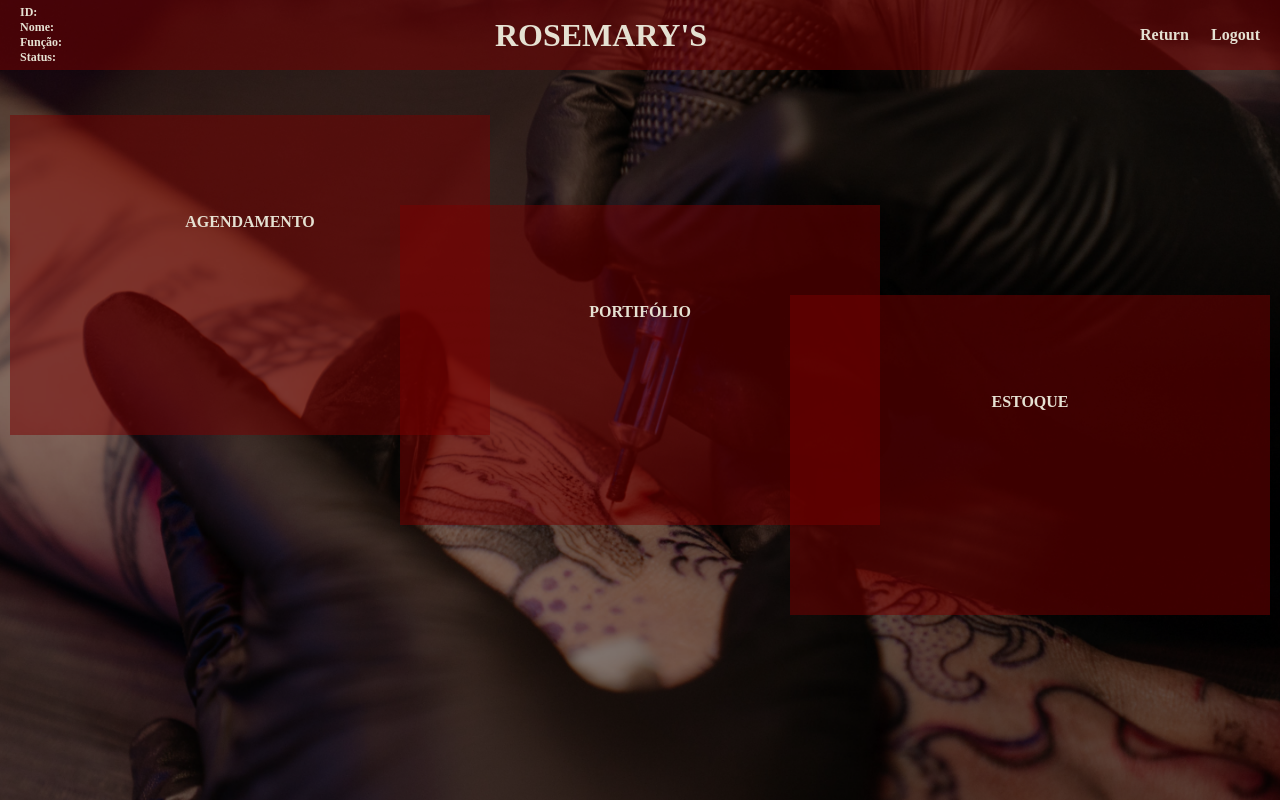
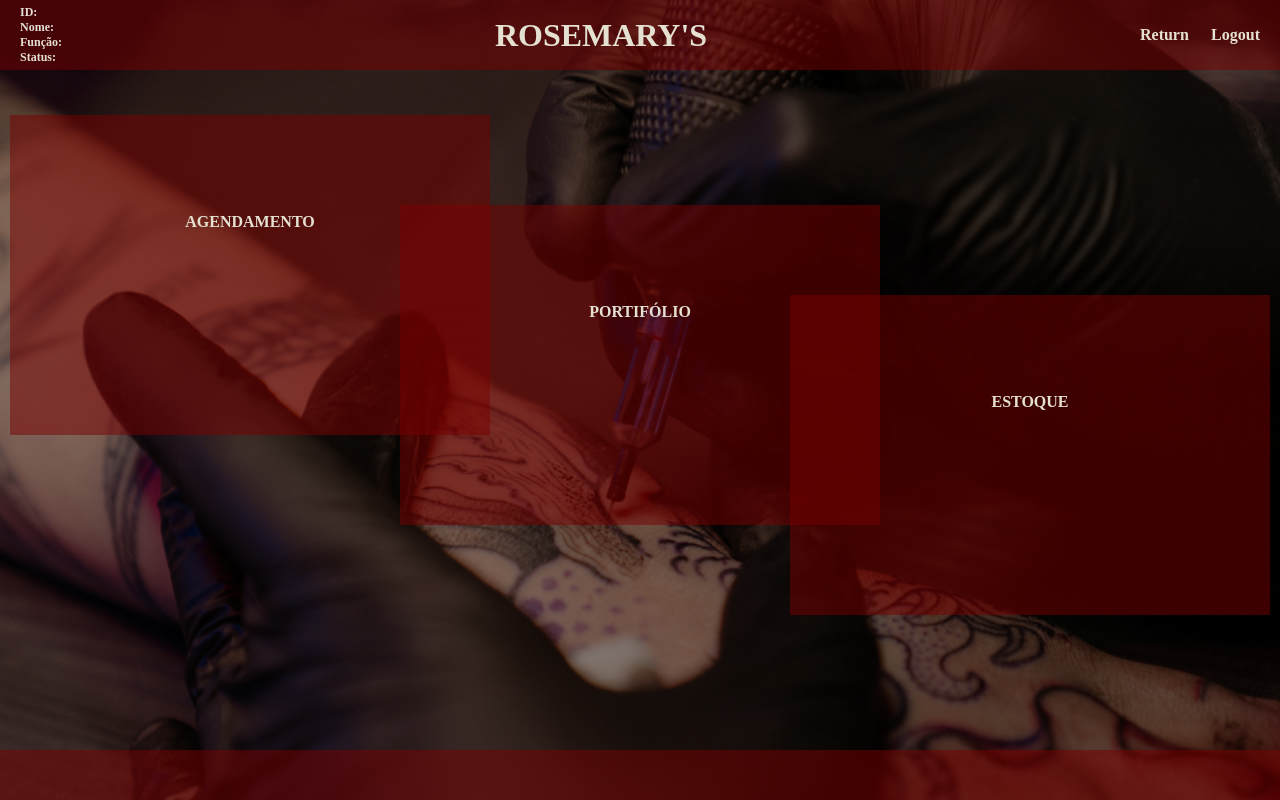
Before and after one commit to LeoAChaves/Rosemarys_Tattoo_Studio, a React (Create React App) app: page /funcionario/home in a window 1280 px wide. Built offline with nearby package versions, Linux system fonts and the light colour scheme.

Commit message:
Adicionando Footer na Funcionario/Home

```diff
--- /dev/null
+++ b/src/components/Funcionario/FFooter/FFooter.jsx
@@ -0,0 +1,14 @@
+import styled from "styled-components";
+
+function FFooter() {
+  const FFooter = styled.footer`
+    width: 100%;
+    height: 50px;
+    background-color: ${({ theme }) => theme.primary};
+    position: absolute;
+    bottom: 0;
+  `;
+  return <FFooter />;
+}
+
+export default FFooter;
--- a/src/pages/Funcionario/FHome.jsx
+++ b/src/pages/Funcionario/FHome.jsx
@@ -1,7 +1,8 @@
 import styled from "styled-components";
+import funcionarioBackground from "../../assets/images/funcionarioBackground.png";
 import FHeader from "../../components/Funcionario/FHeader/FHeader.jsx";
-import funcionarioBackground from "../../assets/images/funcionarioBackground.png";
 import FHomeMain from "../../components/Funcionario/FHome/FHomeMain.jsx";
+import FFooter from "../../components/Funcionario/FFooter/FFooter.jsx";
 
 function FHome() {
   const FHome = styled.body`
@@ -15,6 +16,7 @@ function FHome() {
     <FHome>
       <FHeader />
       <FHomeMain />
+      <FFooter />
     </FHome>
   );
 }
```
